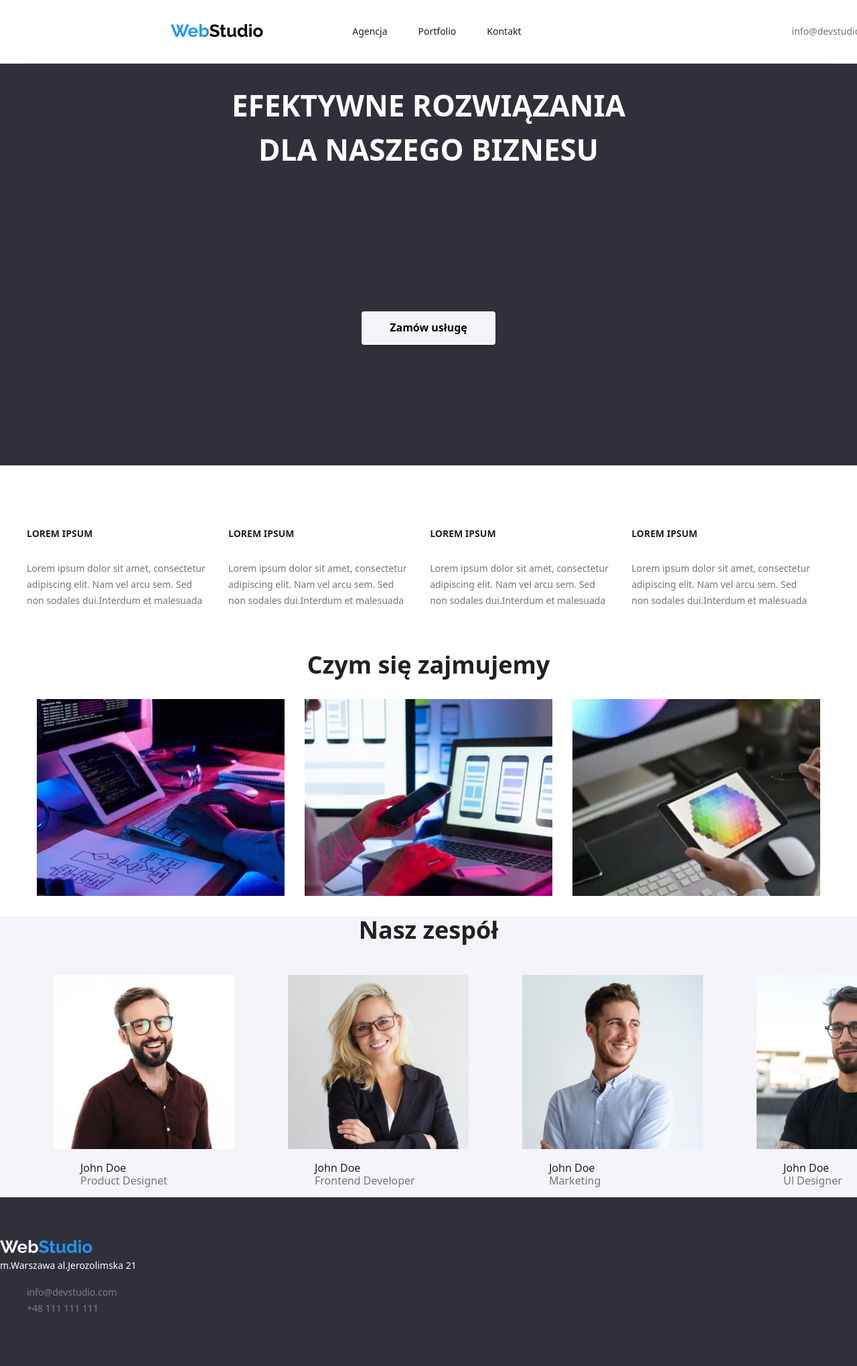
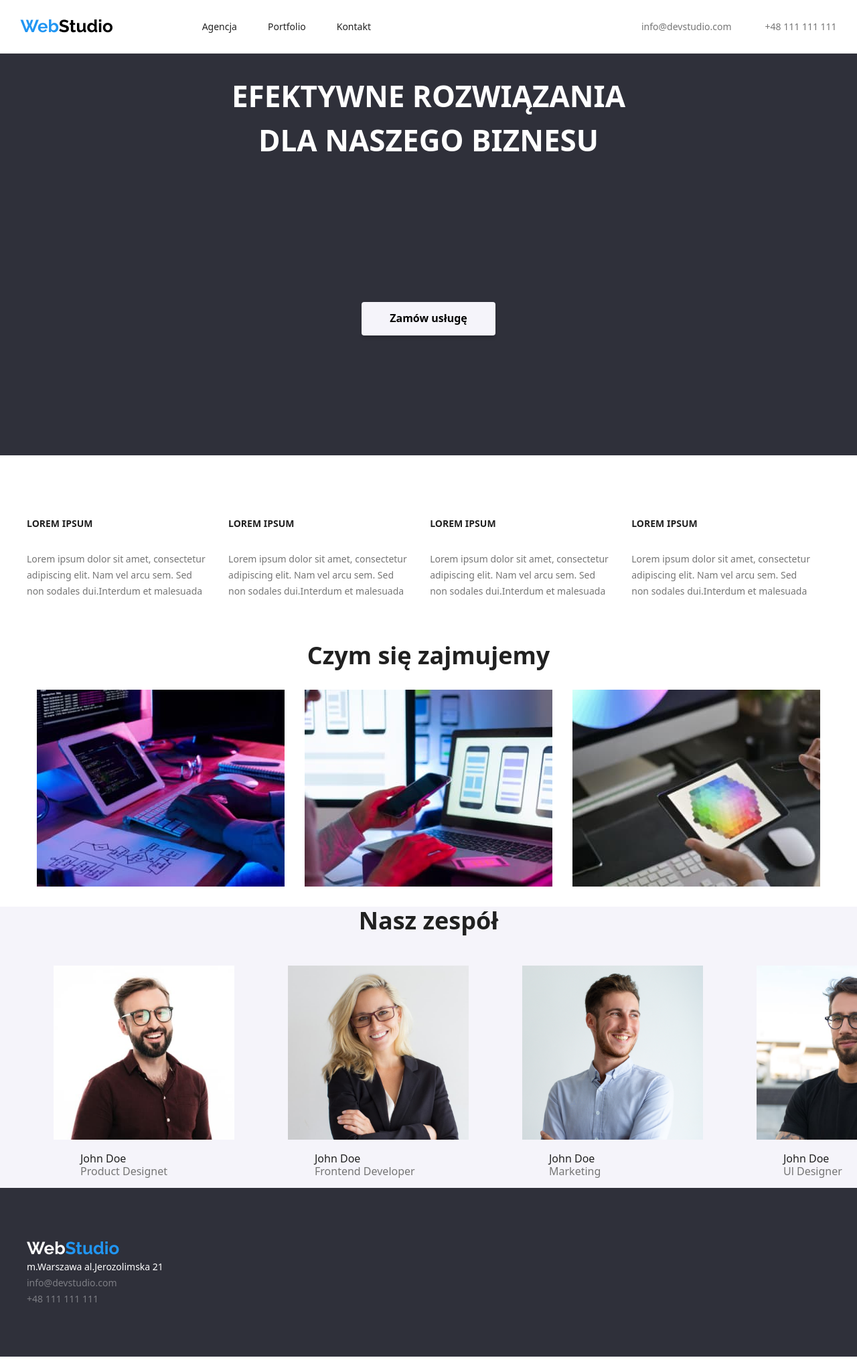
Before and after one commit to LukaszCiaston-coder/goit-markup-hw-03, a plain HTML site: page index.html in a window 1280 px wide. Shown: the top 2040 px of the page at 67% size. Drawn offline with nearby package versions, Linux system fonts and the light colour scheme.

Commit message:
footer header container

```diff
--- a/css/styles.css
+++ b/css/styles.css
@@ -27,8 +27,7 @@ h6 {
 }
 .header {
         display: flex;
-        text-decoration: none;
-        text-align: center;
+        justify-content: center;
         align-items: center;
         border-bottom: 1px solid #ececec;
 }
@@ -37,10 +36,10 @@ h6 {
     font-weight: 700;
     font-family: 'Raleway', sans-serif;
     line-height: 1.17;
-    padding-left: 215px;
+    margin-right: 93px;
+    padding-bottom: 25px;
     padding-top: 24px;
-    padding-bottom: 25px;
-    margin-right: 93px;
+
 }
 
 .footer-logo {
@@ -340,7 +339,10 @@ h6 {
     text-decoration: underline;
     color: #FFFFFF60;
 }
-
+.footer-link {
+    margin: 0px;
+    padding: 0px;
+}
 .mail-portfolio:hover {
     color: #2196F3;
 }
--- a/index.html
+++ b/index.html
@@ -18,7 +18,6 @@
 </head>
 
 <body>
-    <div class="container">
     <header class="header">
         <div class="logo-header">
             <a class="link-black" href="./index.html"><span class="blue-font">Web</span>Studio</a>
@@ -35,7 +34,6 @@
             <li><a class="number" href="/tel:48111111111">+48 111 111 111</a>
         </ul>
     </header>
-    </div>
 
     <main>
         <div class="border-heading">
@@ -141,14 +139,16 @@
         </div>
     </main>
     <footer class="footer">
+        <div class="container">
         <div class="footer-logo">
             <a class="link-white" href="./index.html">Web<span class="blue-font">Studio</span></a>
         </div>
         <address class="address">m.Warszawa al.Jerozolimska 21</address>
-        <ul>
+        <ul class="footer-link">
             <li><a class="mail" href="/mailto:info@devstudio.com">info@devstudio.com</a></li>
             <li><a class="tel" href="/tel:48111111111">+48 111 111 111</a></li>
         </ul>
+        </div>
     </footer>
 </body>
 
```
Also changed, not shown: portfolio.html (+3 -3 lines).
